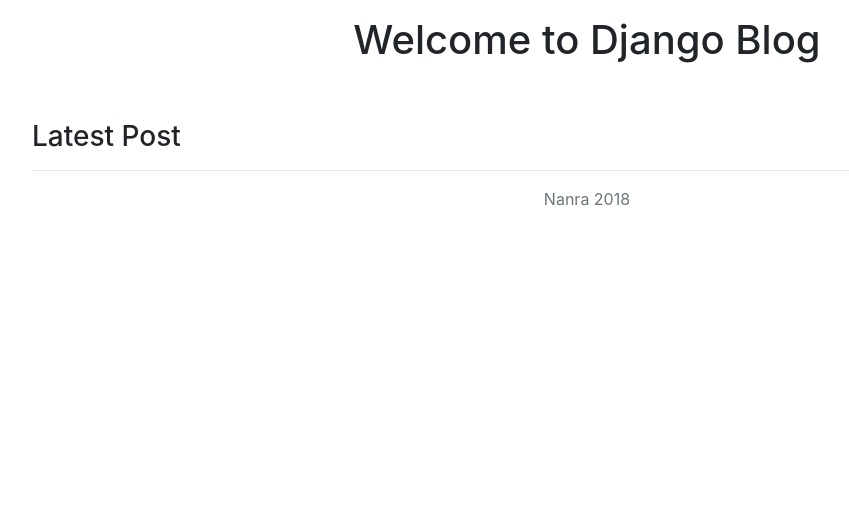
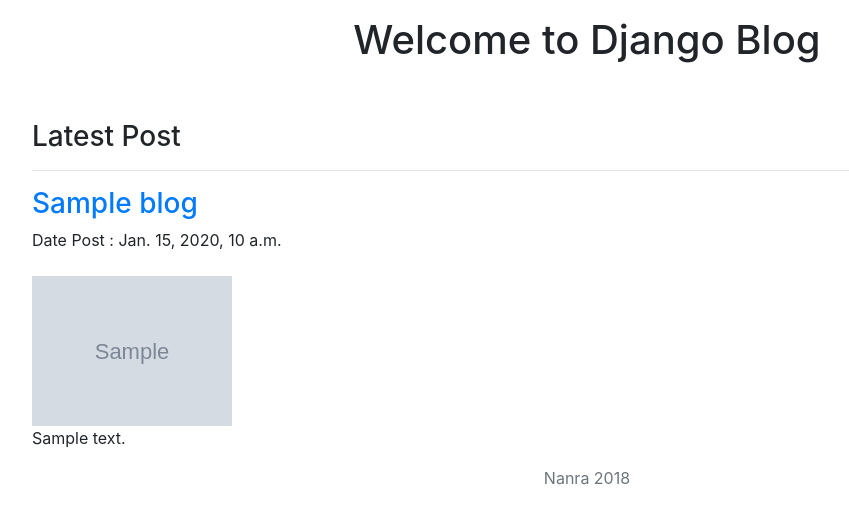
Before and after one commit to Nanra/django-portofolio, a Django app: template blog/templates/blog/list-blog.html in a window 1280 px wide. Shown: the part 56-580 px from the top of the page, without its empty margins (53-902 px from the left). Run offline with Django 3.2, Linux system fonts and the light colour scheme; the template is opened without the code that fills it: most values are stand-ins (such as "Sample title", 1, 10 or a date in 2020); grey boxes marked "Sample" are stand-in pictures; data that the repository does not hold is empty; some libraries are stand-ins or nearby versions.

Commit message:
Show Blog Post in Blog Home Page

```diff
--- a/blog/templates/blog/list-blog.html
+++ b/blog/templates/blog/list-blog.html
@@ -45,6 +45,16 @@
         <br />
         <h3>Latest Post</h3>
         <hr />
+
+        {% for blog in blogs.all %}
+        <a href=""><h3>{{ blog.title }}</h3></a>
+        Date Post : {{ blog.pub_date }}
+        <br>
+        <br>
+        <img class="img-fluid" src="{{ blog.image.url }}" width="200" height="200" >
+        <p> {{blog.body}} </p>
+
+        {% endfor %}
         </div>
 
     </main>
--- a/blog/views.py
+++ b/blog/views.py
@@ -1,5 +1,7 @@
 from django.shortcuts import render
+from .models import Blog
 
 # Create your views here.
 def listBlog(request):
-    return render(request, 'blog/list-blog.html')
+    isiBlog = Blog.objects
+    return render(request, 'blog/list-blog.html', {'blogs':isiBlog})
```
